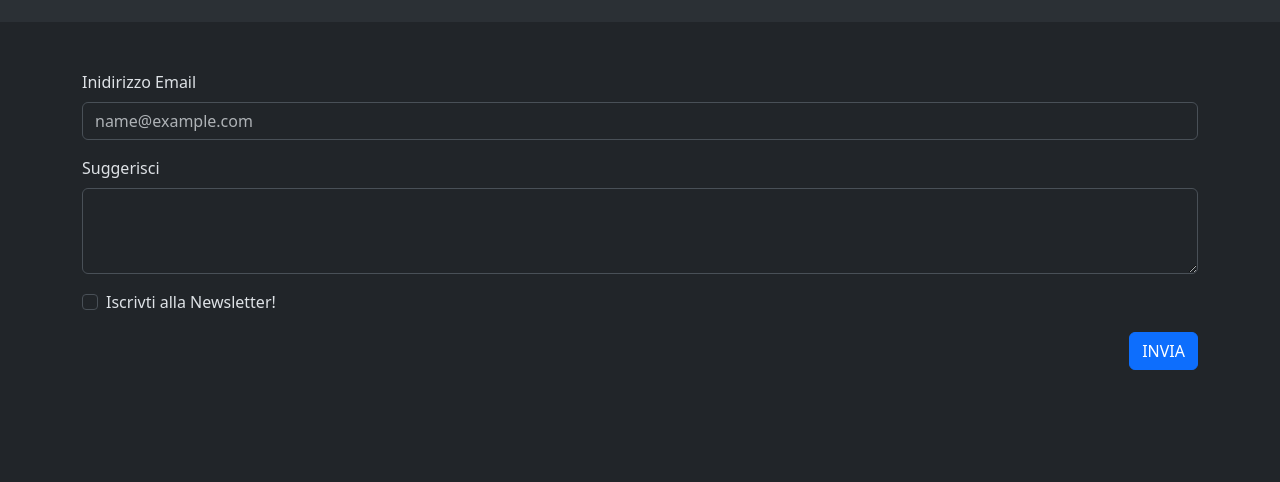
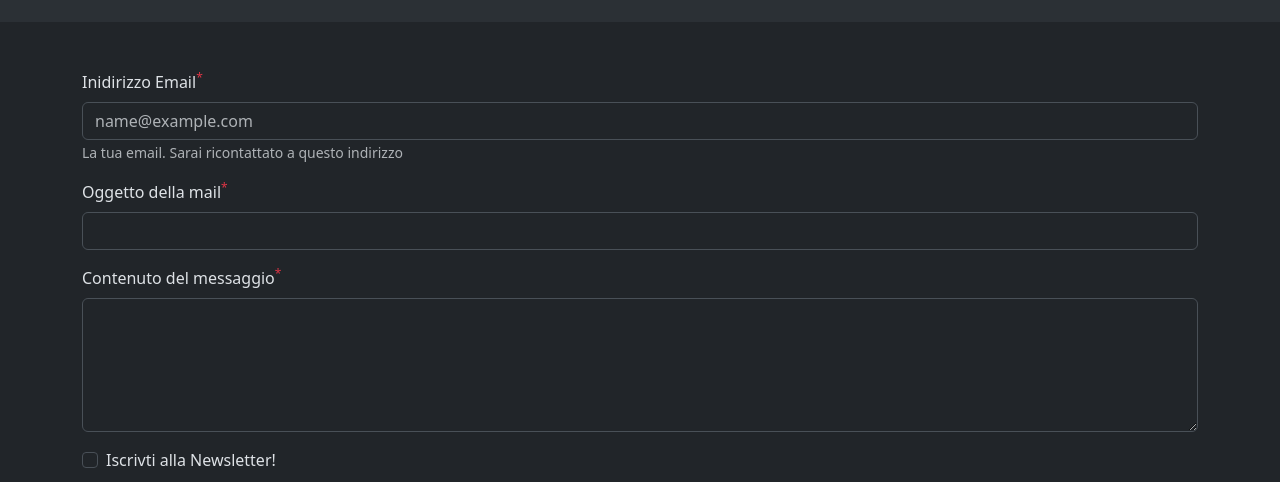
Before and after one commit to Ali-Chouchene/vue-dischi, a Vue app: page /contact in a window 1280 px wide. Shown: the part 326-808 px from the top of the page. Built offline with nearby package versions, Linux system fonts and the light colour scheme; no server answers.

Commit message:
fix form

```diff
--- a/src/components/vidoegames/VideogamesForm.vue
+++ b/src/components/vidoegames/VideogamesForm.vue
@@ -8,16 +8,27 @@ export default {
     <!-- FORM -->
     <form action="">
         <div class="mb-3">
-            <label for="email" class="form-label">Inidirizzo Email</label>
-            <input type="email" class="form-control" name="email" id="email" placeholder="name@example.com">
+            <label for="email" class="form-label">Inidirizzo Email<sup class="text-danger">*</sup> </label>
+            <input type="email" class="form-control" name="email" id="email" placeholder="name@example.com" required>
+            <small class="text-muted form-text">La tua email. Sarai ricontattato a questo indirizzo</small>
         </div>
+        <!-- oggetto -->
+
         <div class="mb-3">
-            <label for="suggest" class="form-label">Suggerisci</label>
-            <textarea class="form-control" name="suggest" id="suggest" rows="3"></textarea>
+            <label for="subject" class="form-label">Oggetto della mail<sup class="text-danger">*</sup></label>
+            <input class="form-control" name="subject" id="subject" rows="3">
         </div>
+        <!-- contenuto -->
+
+        <div class="mb-3">
+            <label for="message" class="form-label">Contenuto del messaggio<sup class="text-danger">*</sup></label>
+            <textarea class="form-control" name="message" id="message" rows="5"></textarea>
+        </div>
+        <!-- check -->
+
         <div class="form-check form-check-inline">
-            <input class="form-check-input" type="checkbox" name="inlineRadioOptions" id="inlineRadio1" value="option1">
-            <label class="form-check-label" for="inlineRadio1">Iscrivti alla Newsletter!</label>
+            <input class="form-check-input" type="checkbox" name="subscription" id="subscription" value="1">
+            <label class="form-check-label" for="subscription">Iscrivti alla Newsletter!</label>
         </div>
 
         <div class="d-flex justify-content-end my-3">
```
